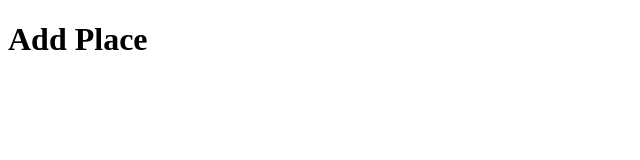
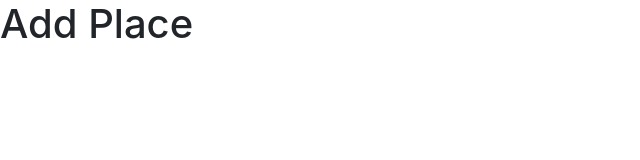
Before and after one commit to webroyit/w3mk9d-PlaceMarker, a website: page public/add.html in a window 1280 px wide. Shown: the whole page, without its empty margins (0-640 px from the left). Drawn offline with nearby package versions, Linux system fonts and the light colour scheme.

Commit message:
Add link tag of Bootstrap and font-awesome

```diff
--- a/public/add.html
+++ b/public/add.html
@@ -4,6 +4,8 @@
     <meta charset="UTF-8">
     <meta name="viewport" content="width=device-width, initial-scale=1.0">
     <meta http-equiv="X-UA-Compatible" content="ie=edge">
+    <link rel="stylesheet" href="https://cdnjs.cloudflare.com/ajax/libs/font-awesome/5.11.2/css/all.min.css" integrity="sha256-+N4/V/SbAFiW1MPBCXnfnP9QSN3+Keu+NlB+0ev/YKQ=" crossorigin="anonymous" />
+    <link rel="stylesheet" href="https://stackpath.bootstrapcdn.com/bootstrap/4.3.1/css/bootstrap.min.css" integrity="sha384-ggOyR0iXCbMQv3Xipma34MD+dH/1fQ784/j6cY/iJTQUOhcWr7x9JvoRxT2MZw1T" crossorigin="anonymous">
     <title>WRI - Add Place</title>
 </head>
 <body>
```
Also changed, not shown: public/index.html (+2 -0 lines).
